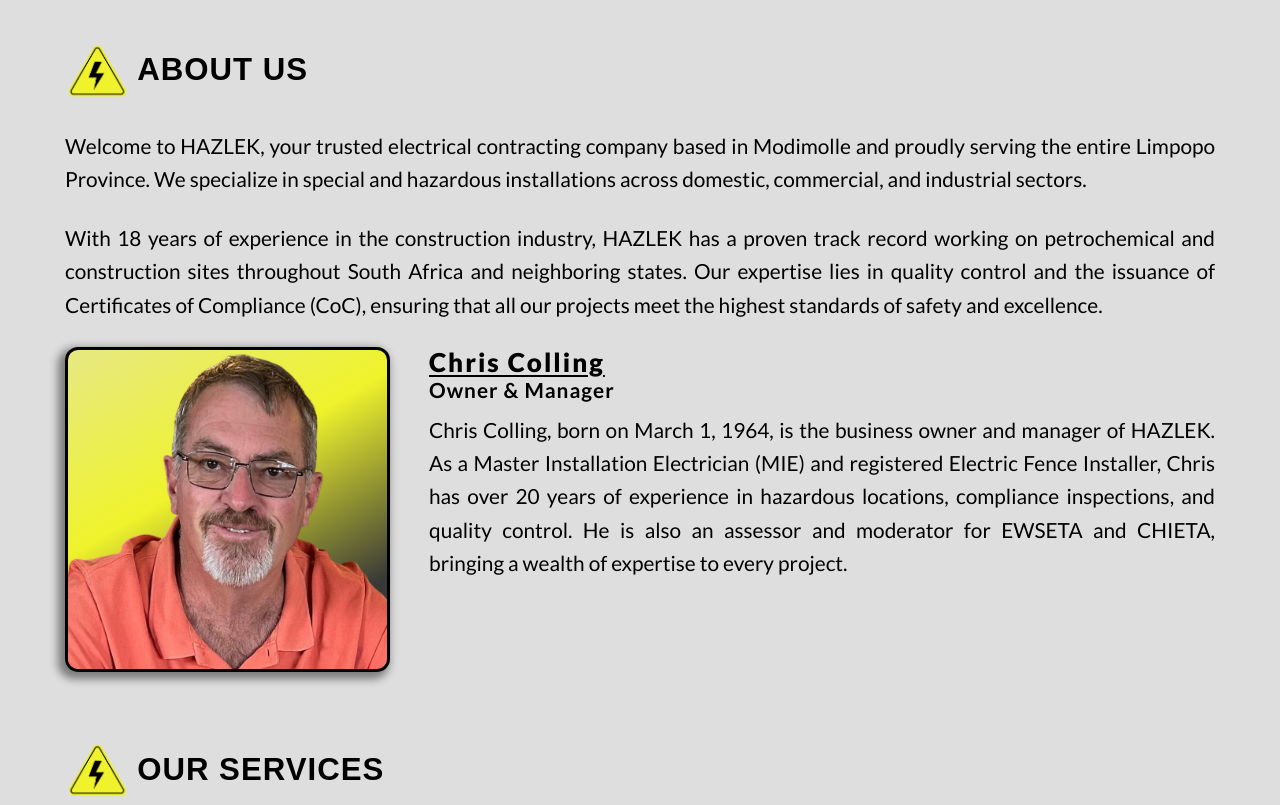
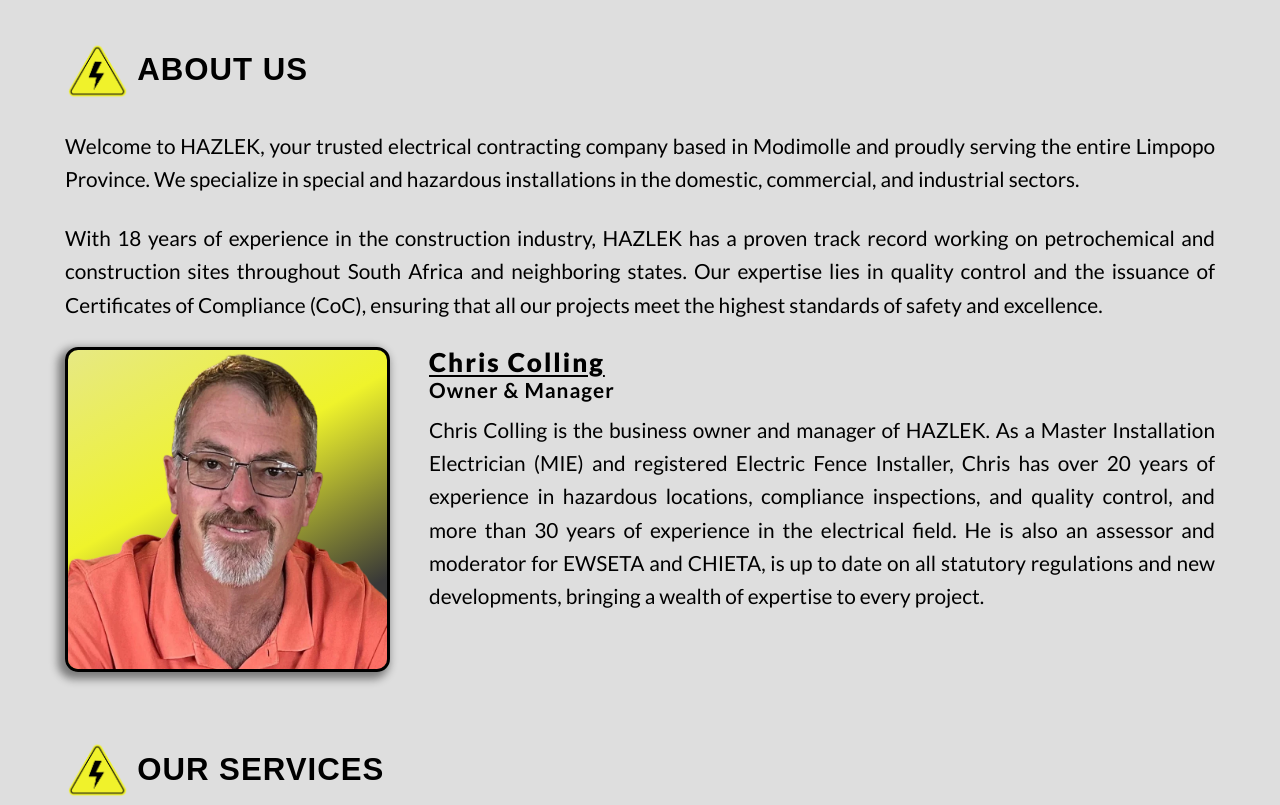
Before and after one commit to SVDwebtech/Hazlek057, a website: page index.html in a window 1280 px wide. Shown: the part 940-1745 px from the top of the page. Drawn offline with Linux system fonts and the light colour scheme; a web font is replaced by a local one.

Commit message:
change content of descriptive paragraphs in about and services section

```diff
--- a/index.html
+++ b/index.html
@@ -130,7 +130,7 @@
                 <p class="about__paragraph paragraph paragraph--about">Welcome to HAZLEK, your
                     trusted electrical contracting company based in Modimolle and proudly
                     serving the entire Limpopo Province. We specialize in special and hazardous
-                    installations across domestic, commercial, and industrial sectors.</p>
+                    installations in the domestic, commercial, and industrial sectors.</p>
                 <p class="about__paragraph paragraph paragraph--about">With 18 years of
                     experience in the construction industry, HAZLEK has a proven track
                     record working on petrochemical and construction sites throughout
@@ -143,13 +143,14 @@
                     <figcaption class="about__figcaption">
                         <h3 class="about__headingH3 headingH3 headingH3--aboutOwner">Chris Colling</h3>
                         <h4 class="about__headingH4 headingH4 headingH4--aboutOwner">Owner & Manager</h4>
-                        <p class="about__paragraph paragraph paragraph--aboutOwner">Chris Colling, born on
-                            March 1, 1964, is the business owner and manager of HAZLEK. As a Master
-                            Installation Electrician (MIE) and registered Electric Fence Installer,
-                            Chris has over 20 years of experience in hazardous locations,
-                            compliance inspections, and quality control. He is also an assessor
-                            and moderator for EWSETA and CHIETA, bringing a wealth of expertise
-                            to every project.</p>
+                        <p class="about__paragraph paragraph paragraph--aboutOwner">Chris Colling is the
+                            business owner and manager of HAZLEK. As a Master Installation Electrician
+                            (MIE) and registered Electric Fence Installer, Chris has over 20 years of
+                            experience in hazardous locations, compliance inspections, and quality
+                            control, and more than 30 years of experience in the electrical field.
+                            He is also an assessor and moderator for EWSETA and CHIETA, is up to date
+                            on all statutory regulations and new developments, bringing
+                            a wealth of expertise to every project.</p>
                     </figcaption>
                 </figure>
             </section>
@@ -164,7 +165,7 @@
                     <ul class="services__servicesList">
                         <li class="services__servicesListItem">
                             <h3 class="services__headingH3 headingH3 headingH3--servicesListItemHeading">Master Installation Electrician (MIE)</h3>
-                            <p class="services__paragraph paragraph paragraph--servicesListItemParagraph">Our Master Installation Electrician (MIE) provides expert services in specialized and hazardous electrical locations. With over 18 years of experience in the construction industry, we ensure all electrical installations are safe, compliant, and reliable.</p>
+                            <p class="services__paragraph paragraph paragraph--servicesListItemParagraph">Our Master Installation Electrician (MIE) provides expert services in specialized and hazardous electrical locations. With over 30 years of experience in the electrical field construction industry, we ensure all electrical installations are safe, compliant, and reliable.</p>
                         </li>
                         <li class="services__servicesListItem">
                             <h3 class="services__headingH3 headingH3 headingH3--servicesListItemHeading">Registered Electric Fence Installer (EFSI)</h3>
@@ -180,7 +181,7 @@
                         </li>
                         <li class="services__servicesListItem">
                             <h3 class="services__headingH3 headingH3 headingH3--servicesListItemHeading">Quality Control Services</h3>
-                            <p class="services__paragraph paragraph paragraph--servicesListItemParagraph">Our quality control services include inspecting new installations and verifying that all work meets relevant standards. We ensure all Certificates of Compliance (CoC) are correctly issued, providing peace of mind and regulatory compliance.</p>
+                            <p class="services__paragraph paragraph paragraph--servicesListItemParagraph">Our quality control services include inspecting new and existing installations and verifying that all work meets relevant standards. We ensure all Certificates of Compliance (CoC) are correctly issued, providing peace of mind and regulatory compliance.</p>
                         </li>
                         <li class="services__servicesListItem">
                             <h3 class="services__headingH3 headingH3 headingH3--servicesListItemHeading">Fuel Storage Facilities</h3>
@@ -200,7 +201,7 @@
                         </li>
                         <li class="services__servicesListItem">
                             <h3 class="services__headingH3 headingH3 headingH3--servicesListItemHeading">Training</h3>
-                            <p class="services__paragraph paragraph paragraph--servicesListItemParagraph">We offer training in line with QCTO and SETAs, sharing our extensive knowledge and expertise to maintain a high standard throughout the industry.</p>
+                            <p class="services__paragraph paragraph paragraph--servicesListItemParagraph">We offer training in line with QCTO and SETAs, covering a wide range of subjects in the electrical field, and ensure that you are up to date with all statutory regulations and new developments.</p>
                         </li>
                     </ul>
                     <a class="services__servicesDetailItem" href="#contactLink">
```
